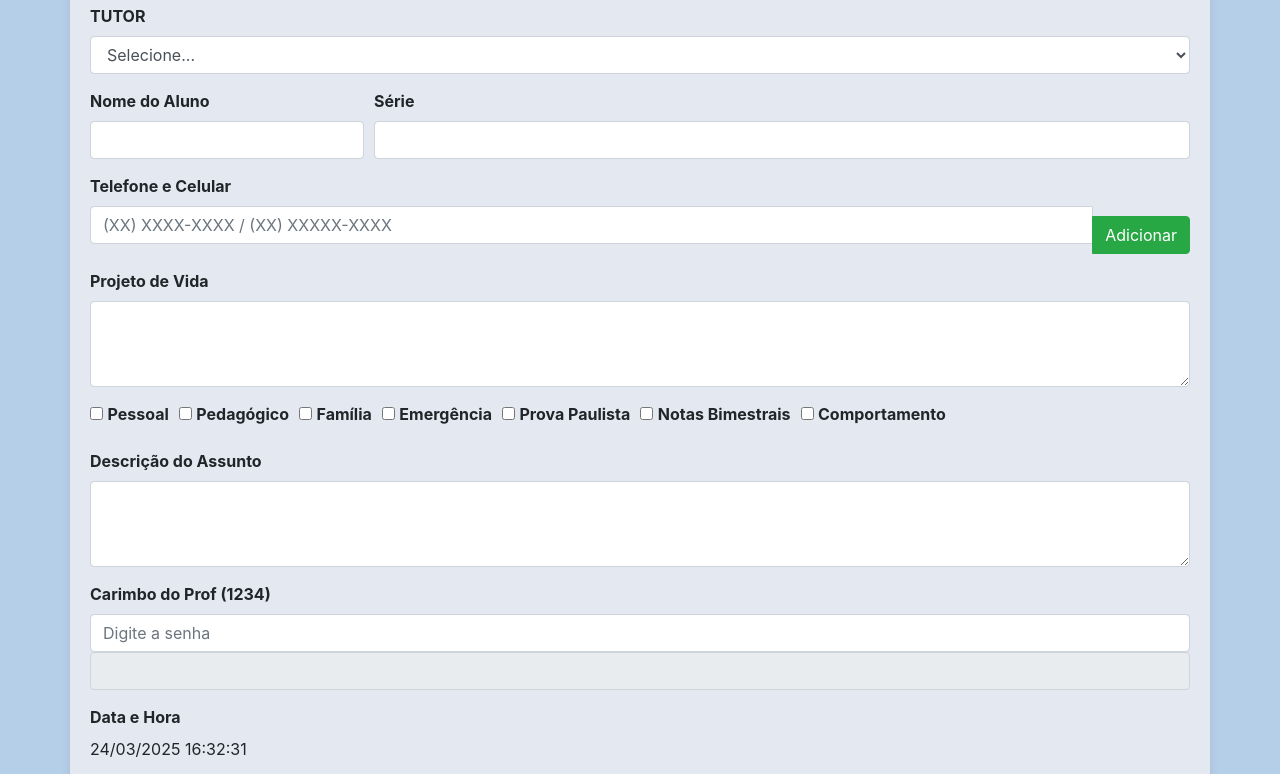
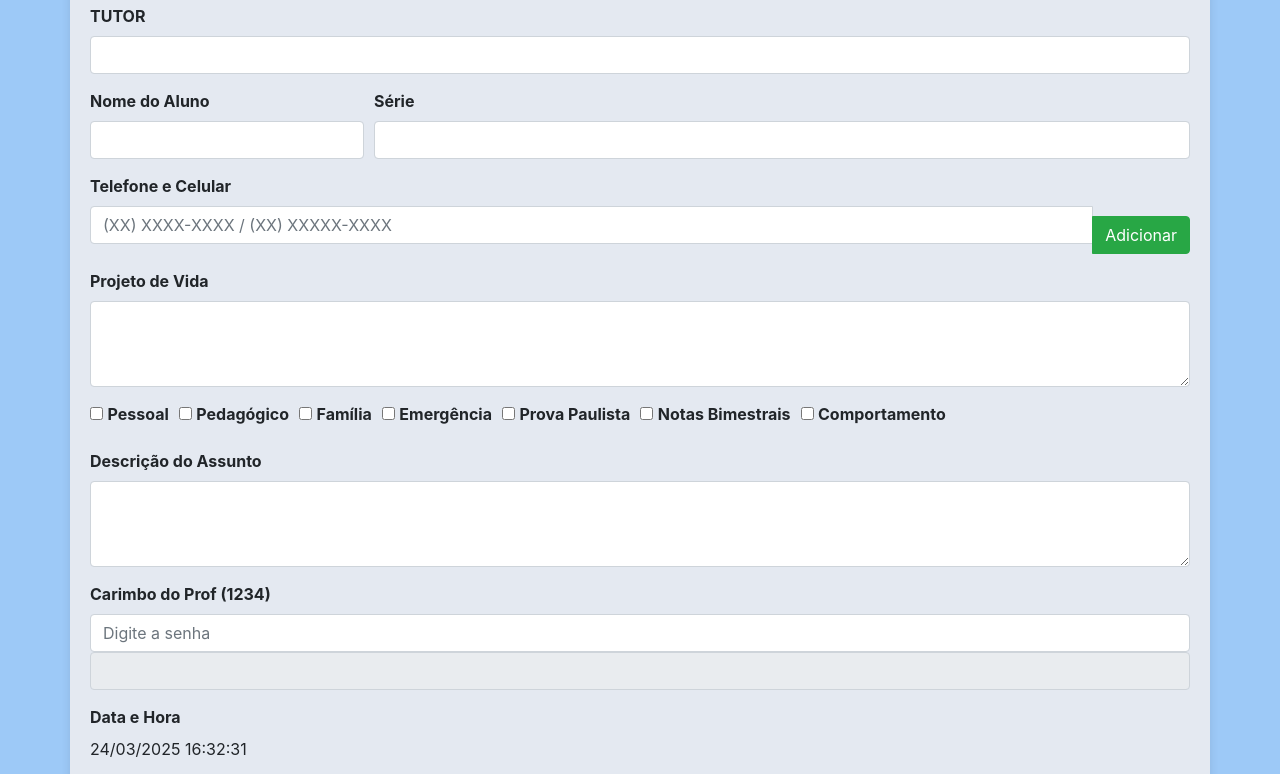
Before and after one commit to BicudoMonsenhor/Tutoria, a plain HTML site: page index.html in a window 1280 px wide. Shown: the part 104-878 px from the top of the page. Drawn offline with nearby package versions, Linux system fonts and the light colour scheme.

Commit message:
Add files via upload

```diff
--- a/index.html
+++ b/index.html
@@ -7,7 +7,7 @@
     <link href="https://stackpath.bootstrapcdn.com/bootstrap/4.5.2/css/bootstrap.min.css" rel="stylesheet">
     <style>
         body {
-            background-color: #b6cfe9;
+            background-color: #9dc9f7;
             padding: 20px;
         }
 
@@ -77,61 +77,7 @@
         <form id="tutoriaForm">
             <div class="form-group">
                 <label for="nomeFuncionario">TUTOR</label>
-                <select class="form-control" id="nomeFuncionario">
-                    <option value="">Selecione...</option>
-                    <option value="ALAN JUNIOR BUENO">ALAN JUNIOR BUENO</option>
-                    <option value="ALEX HENRIQUE GONÇALVES">ALEX HENRIQUE GONÇALVES</option>
-                    <option value="ALINE DAL PONTE SABBAG">ALINE DAL PONTE SABBAG</option>
-                    <option value="ALINE PRISCILA GARCIA DA SILVA">ALINE PRISCILA GARCIA DA SILVA</option>
-                    <option value="ANDREIA DE FATIMA GOMES PIEMONTE">ANDREIA DE FATIMA GOMES PIEMONTE</option>
-                    <option value="ANTONIO JOSÉ DO SANTOS JUNIOR">ANTONIO JOSÉ DO SANTOS JUNIOR</option>
-                    <option value="CARLOS ALBERTO CAVALLINI">CARLOS ALBERTO CAVALLINI</option>
-                    <option value="CARLOS VINICIUS PAES DALAZOANA">CARLOS VINICIUS PAES DALAZOANA</option>
-                    <option value="CRISTINA BALDINOTI">CRISTINA BALDINOTI</option>
-                    <option value="DAIANE DA SILVA SANTOS">DAIANE DA SILVA SANTOS</option>
-                    <option value="DARLENE MALDONADO DOS SANTOS">DARLENE MALDONADO DOS SANTOS</option>
-                    <option value="EDCARLOS DOS SANTOS">EDCARLOS DOS SANTOS</option>
-                    <option value="EDINEIA APARECIDA DE SOUZA">EDINEIA APARECIDA DE SOUZA</option>
-                    <option value="ELIANE ANDREA DIOMEDES">ELIANE ANDREA DIOMEDES</option>
-                    <option value="ELIZA GILIOLLI DOS SANTOS">ELIZA GILIOLLI DOS SANTOS</option>
-                    <option value="ERICA GOMES DE SÁ">ERICA GOMES DE SÁ</option>
-                    <option value="ERIVALDO SANTOS SILVA">ERIVALDO SANTOS SILVA</option>
-                    <option value="FELIPE BEIRO DE ALMEIDA">FELIPE BEIRO DE ALMEIDA</option>
-                    <option value="FLAVIO HENRIQUE CHAVES FILHO">FLAVIO HENRIQUE CHAVES FILHO</option>
-                    <option value="GRAZIELLE CHRISTINE MARANGONI SCARMANHÃ">GRAZIELLE CHRISTINE MARANGONI SCARMANHÃ</option>
-                    <option value="GRAZIELLE DE OLIVEIRA SANTOS">GRAZIELLE DE OLIVEIRA SANTOS</option>
-                    <option value="ITALO BERTONCINI">ITALO BERTONCINI</option>
-                    <option value="IZAÍAS NOGUEIRA RODRIGUES">IZAÍAS NOGUEIRA RODRIGUES</option>
-                    <option value="JANAINA TOGNON">JANAINA TOGNON</option>
-                    <option value="JAQUELINE PADERES SCORSAFAVA GARCIA">JAQUELINE PADERES SCORSAFAVA GARCIA</option>
-                    <option value="JONAS RANGEL DE ALMEIDA">JONAS RANGEL DE ALMEIDA</option>
-                    <option value="JOSELILIAN LOPES MIRALHA">JOSELILIAN LOPES MIRALHA</option>
-                    <option value="JOSIANI KELY MILESK">JOSIANI KELY MILESK</option>
-                    <option value="KAREN REGINA TAN GALINA">KAREN REGINA TAN GALINA</option>
-                    <option value="KARINA CÁSSIA OLIVEIRA REIS">KARINA CÁSSIA OLIVEIRA REIS</option>
-                    <option value="LEANDRO HENRIQUE DE SOUZA BEZERRA">LEANDRO HENRIQUE DE SOUZA BEZERRA</option>
-                    <option value="LURDES DOS SANTOS ELIAS LIMA">LURDES DOS SANTOS ELIAS LIMA</option>
-                    <option value="MAGDA APARECIDA DE OLIVEIRA PRADO">MAGDA APARECIDA DE OLIVEIRA PRADO</option>
-                    <option value="MARCIO ENRIQUE STANCKEVIZ">MARCIO ENRIQUE STANCKEVIZ</option>
-                    <option value="MARIANA SAKER DE CASTRO PAIVA">MARIANA SAKER DE CASTRO PAIVA</option>
-                    <option value="MARIUDA AFFONSO ALVES VAZ">MARIUDA AFFONSO ALVES VAZ</option>
-                    <option value="MATHEUS AUGUSTO SILVA">MATHEUS AUGUSTO SILVA</option>
-                    <option value="MILCE FERREIRA DE MOURA">MILCE FERREIRA DE MOURA</option>
-                    <option value="MIRIAM BEIRO DE ALMEIDA">MIRIAM BEIRO DE ALMEIDA</option>
-                    <option value="NATHÁLIA VERONESE MARTINS">NATHÁLIA VERONESE MARTINS</option>
-                    <option value="RAFAEL MARTINS DOS SANTOS">RAFAEL MARTINS DOS SANTOS</option>
-                    <option value="RENATO DAVID VALENTE">RENATO DAVID VALENTE</option>
-                    <option value="ROGERIO DOS SANTOS FERREIRA">ROGERIO DOS SANTOS FERREIRA</option>
-                    <option value="ROSA LOPES PONTES">ROSA LOPES PONTES</option>
-                    <option value="ROSANA LORAINE ARAUJO DE S. ZAMPIERI">ROSANA LORAINE ARAUJO DE S. ZAMPIERI</option>
-                    <option value="SAVIA BETHANIA CAVALCANTI">SAVIA BETHANIA CAVALCANTI</option>
-                    <option value="SILENE BERTASSI">SILENE BERTASSI</option>
-                    <option value="SILVIA REGINA FERREIRA BALLAS">SILVIA REGINA FERREIRA BALLAS</option>
-                    <option value="SILVIA VALENTIM DAMACENO">SILVIA VALENTIM DAMACENO</option>
-                    <option value="SONIA MARIA NABAS DOS SANTOS">SONIA MARIA NABAS DOS SANTOS</option>
-                    <option value="SUELI BATISTETTI VICENTE">SUELI BATISTETTI VICENTE</option>
-                    <option value="SÉRGIO DE OLIVEIRA RODRIGUES">SÉRGIO DE OLIVEIRA RODRIGUES</option>
-                </select>
+                <input type="text" class="form-control" id="nomeTutor" required>
             </div>
 
             <!-- Nome do aluno e série juntos -->
@@ -362,11 +308,13 @@
 
         // Função para salvar uma tutoria
         function saveTutoria() {
+
             const nomeAluno = document.getElementById('nomeAluno').value;
             const serie = document.getElementById('serie').value;
             const nomeCompleto = `${nomeAluno} (${serie})`;
 
             const tutoriaData = {
+                nomeTutor: document.getElementById('nomeTutor').value, // ADICIONADO
                 nomeAluno: nomeCompleto,
                 telefoneCelular: document.getElementById('telefoneCelular').value,
                 serie: serie,
@@ -453,7 +401,7 @@
         function loadTutoria(index) {
             let tutorias = JSON.parse(localStorage.getItem('tutorias')) || [];
             const tutoria = tutorias[index];
-
+            document.getElementById('nomeTutor').value = tutoria.nomeTutor || '';
             document.getElementById('nomeAluno').value = tutoria.nomeAluno;
             document.getElementById('telefoneCelular').value = tutoria.telefoneCelular;
             document.getElementById('serie').value = tutoria.serie;
@@ -488,6 +436,7 @@
             // Cria a estrutura da "planilha"
             const columns = ["Campo", "Informação"];
             const rows = [
+                ["Tutor", tutoria.nomeTutor], // ADICIONADO
                 ["Telefone/Celular", tutoria.telefoneCelular],
                 ["Série", tutoria.serie],
                 ["Projeto de Vida", tutoria.projetoVida],
```
